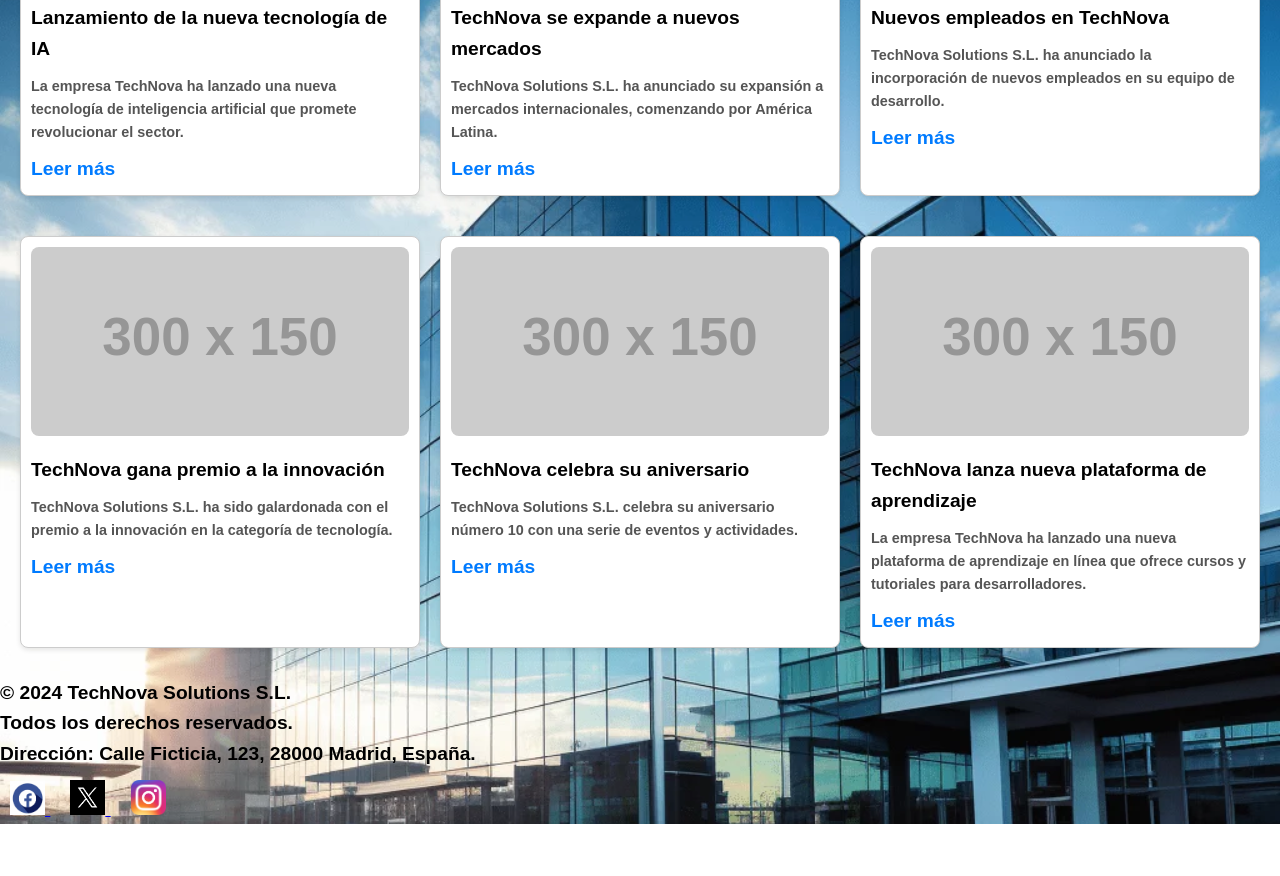
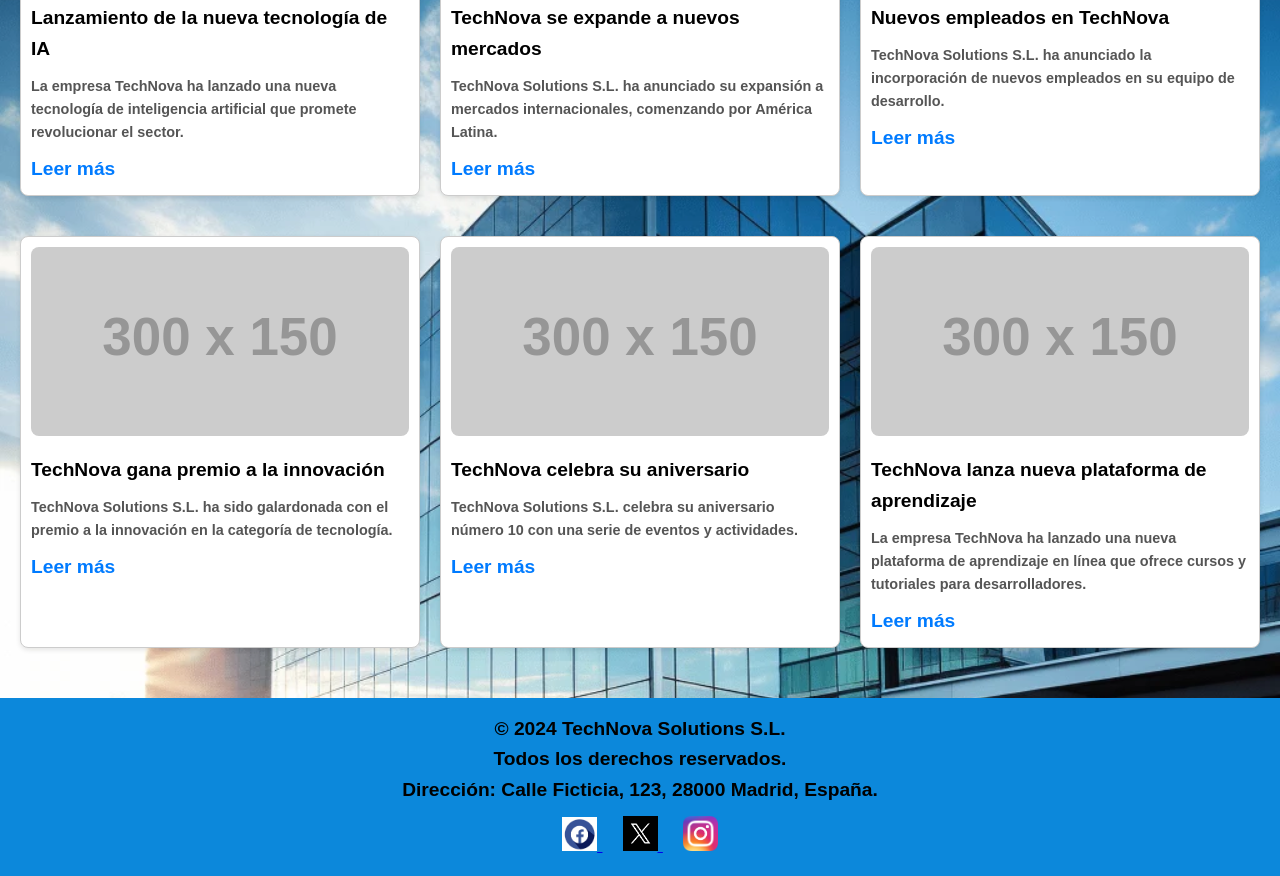
Before and after one commit to NelutuMarianAnghel98/Trabajo_final_JavaScript, a plain HTML site: page index.html in a window 1280 px wide. Shown: the part 1329-2205 px from the top of the page. Before the commit the page ends 2153 px from the top, so only its background shows below. Drawn offline with nearby package versions, Linux system fonts and the light colour scheme; placeholder pictures from the web are drawn by us.

Commit message:
cambio de nuevo

```diff
--- a/css/estilos.css
+++ b/css/estilos.css
@@ -336,11 +336,16 @@ main {
 *********************************************************************************** FOOTER *******************************************************************************
 *************************************************************************************************************************************************************************/
 footer {
-
-}
+    background-color: #0c88db;
+    color: #000000;
+    text-align: center;
+    padding: 1rem;
+    margin-top: 20px;
+  }
 
 .social-media {
     margin-top: 10px;
+    justify-content: center;
 }
 
 .social-media a {
--- a/js/scripts.js
+++ b/js/scripts.js
@@ -9,7 +9,7 @@ document.addEventListener("DOMContentLoaded", () => {
 async function loadNews() {
     try {
         // Cargar las noticias desde el archivo JSON externo
-        const response = await fetch('../json/noticias.json');
+        const response = await fetch('json/noticias.json');
         if (!response.ok) {
             throw new Error('Error al cargar las noticias');
         }
```
